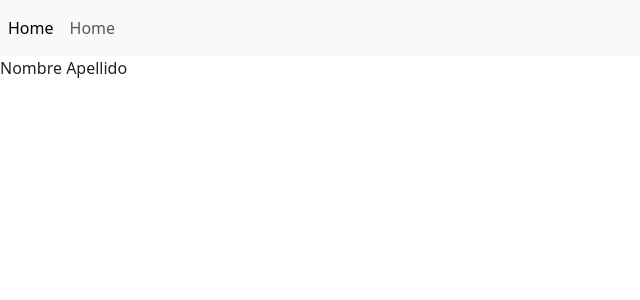
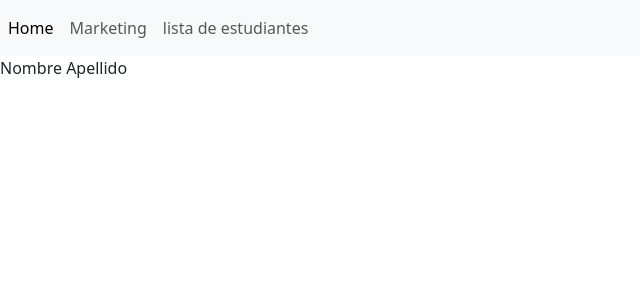
Before and after one commit to ericstevemd/pagina-web-buck, a Flask app: template templates/sitio/sitio/pages/Marketing/resgistro.html in a window 1280 px wide. Shown: the top 300 px of the page, without its empty margins (0-640 px from the left). Run offline with Flask 3, Linux system fonts and the light colour scheme; the template is opened without the code that fills it, so the values that code supplies are empty.

Commit message:
Add files via upload

```diff
--- /dev/null
+++ b/templates/sitio/sitio/pages/Marketing/tablero.html
@@ -0,0 +1 @@
+home
--- a/templates/sitio/sitio/pages/heard.html
+++ b/templates/sitio/sitio/pages/heard.html
@@ -24,9 +24,10 @@
 
         <nav class="navbar navbar-expand navbar-light bg-light">
             <div class="nav navbar-nav">
-                <a class="nav-item nav-link active" href="#" aria-current="page"
+                <a class="nav-item nav-link active" href="/tablero" aria-current="page"
                     >Home <span class="visually-hidden">(current)</span></a
                 >
-                <a class="nav-item nav-link" href="#">Home</a>
+                <a class="nav-item nav-link" href="/registro">Marketing </a>
+                <a class="nav-item nav-link" href="/list">lista de estudiantes </a>
             </div>
         </nav>
```
